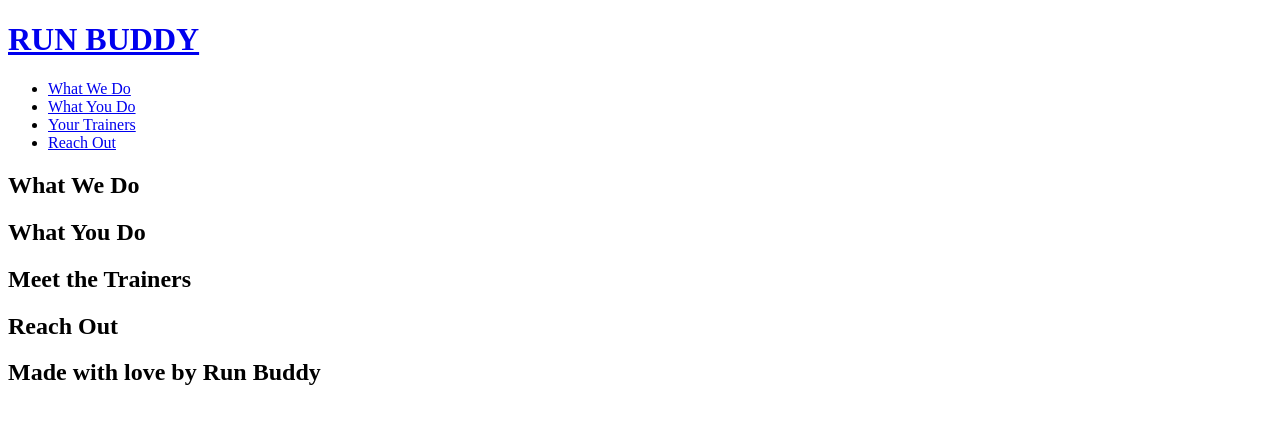
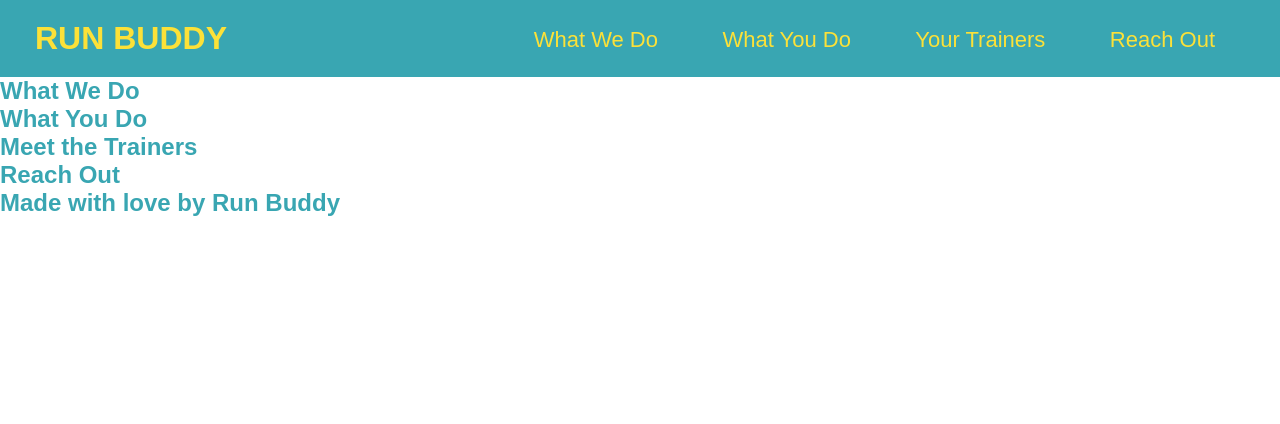
Before and after one commit to RavenDeimos/run-buddy, a plain HTML site: page index.html in a window 1280 px wide. Drawn offline with Linux system fonts and the light colour scheme.

Commit message:
added some style-css to header

```diff
--- /dev/null
+++ b/assets/style.css
@@ -0,0 +1,44 @@
+*{
+    margin: 0;
+    padding: 0;
+}
+
+body {
+    font-family: Arial, Helvetica, sans-serif;
+    color: #39a6b2;
+}
+
+/*styles applied to the header*/
+header {
+    padding: 20px 35px;
+    background-color: #39a6b2;
+}
+
+header h1 {
+    font-weight: bold;
+    font-size: 36;
+    color: #fce138;
+    margin: 0;
+    display: inline;
+}
+
+header a {
+    text-decoration: none;
+    color: #fce138;
+}
+
+header nav {
+    float: right;
+    margin: 7px 0;
+}
+
+
+header nav ul li {
+    display: inline;
+}
+
+header nav ul li a {
+    margin: 0 30px;
+    font-weight: lighter;
+    font-size: 22px;
+}
--- a/index.html
+++ b/index.html
@@ -5,6 +5,7 @@
     <meta http-equiv="X-UA-Compatible" content="IE=edge">
     <meta name="viewport" content="width=device-width, initial-scale=1.0">
     <title>Run-Buddy</title>
+    <link rel="stylesheet" href="./assets/style.css">
 </head>
 <body>
     <!--nav-->
@@ -59,6 +60,5 @@
     <footer>
         <h2>Made with love by Run Buddy</h2>
     </footer>
-
 </body>
 </html>
```
Also changed, not shown: 1 other file.
